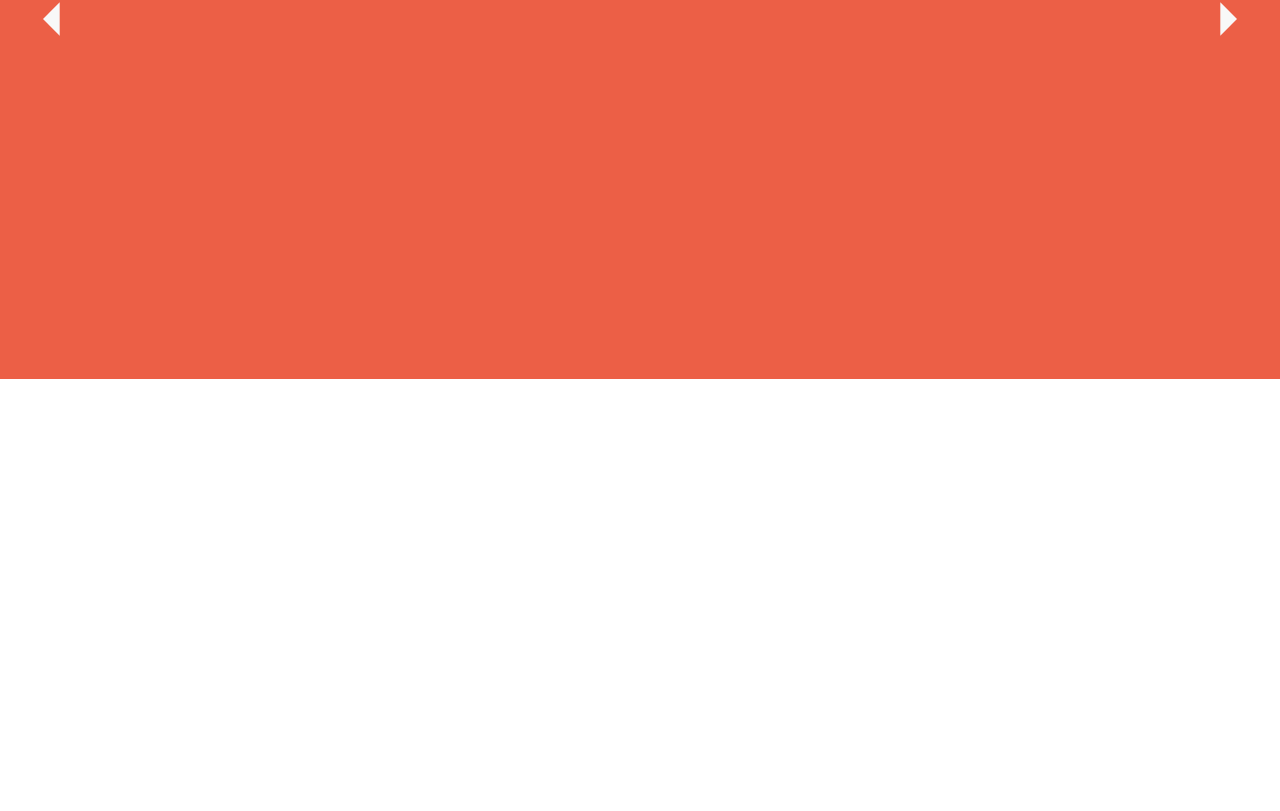
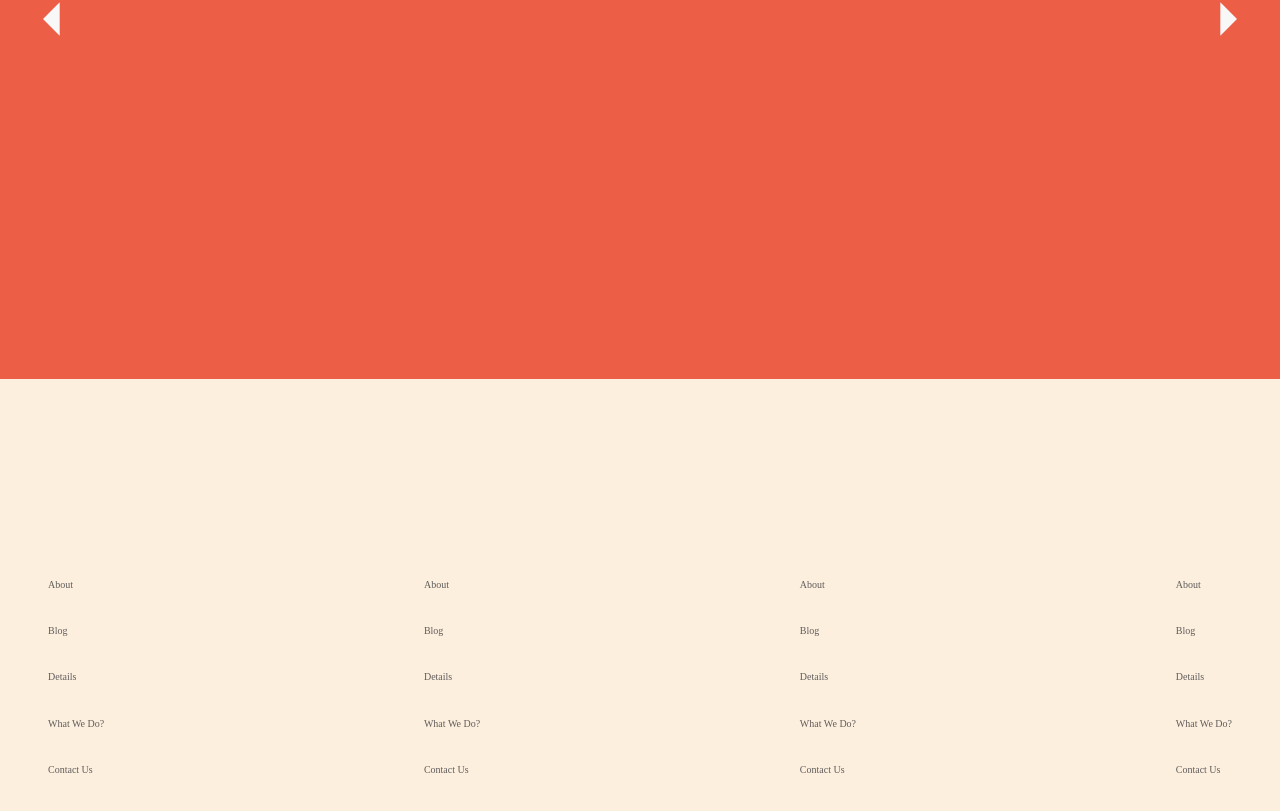
Before and after one commit to Animalia-Android/eCommerce-ClothingShop, a React (Create React App) app: page / in a window 1280 px wide. Shown: the part 2399-3210 px from the top of the page. Before the commit the page ends 2778 px from the top, so only its background shows below. Built offline with nearby package versions, Linux system fonts and the light colour scheme.

Commit message:
scss styling added to webstire footer

```diff
--- a/src/App.js
+++ b/src/App.js
@@ -1,11 +1,11 @@
 import "./App.scss";
-import Carousel from "./components/Carousel";
+import { Data } from "./components/Data";
 import Header from "./components/Header";
 import Section from "./components/Section";
 import SmallSection from "./components/SmallSection";
 import SubSmallSection from "./components/SubSmallSection";
-
-import { Data } from "./components/Data";
+import Carousel from "./components/Carousel";
+import Footer from "./components/Footer";
 
 function App() {
   return (
@@ -15,6 +15,7 @@ function App() {
       <SmallSection />
       <SubSmallSection />
       <Carousel slides={Data} />
+      <Footer />
     </div>
   );
 }
--- a/src/components/Footer.js
+++ b/src/components/Footer.js
@@ -1,7 +1,42 @@
 import React from "react";
+import "../styles/Footer.scss";
 
 const Footer = () => {
-  return <div>Footer</div>;
+  return (
+    <section className="footer">
+      <p>
+        <span>About</span>
+        <span>Blog</span>
+        <span>Details</span>
+        <span>What We Do?</span>
+        <span>Contact Us</span>
+      </p>
+
+      <p>
+        <span>About</span>
+        <span>Blog</span>
+        <span>Details</span>
+        <span>What We Do?</span>
+        <span>Contact Us</span>
+      </p>
+
+      <p>
+        <span>About</span>
+        <span>Blog</span>
+        <span>Details</span>
+        <span>What We Do?</span>
+        <span>Contact Us</span>
+      </p>
+
+      <p>
+        <span>About</span>
+        <span>Blog</span>
+        <span>Details</span>
+        <span>What We Do?</span>
+        <span>Contact Us</span>
+      </p>
+    </section>
+  );
 };
 
 export default Footer;
--- a/src/styles/Carousel.scss
+++ b/src/styles/Carousel.scss
@@ -39,8 +39,6 @@
     align-items: center;
     .texts {
         margin-top: 1rem;
-
-
         p {
             margin: 2rem;
         }
--- a/src/styles/Footer.scss
+++ b/src/styles/Footer.scss
@@ -0,0 +1,21 @@
+@import './colors';
+
+.footer {
+    width: 100%;
+    height: 70vh;
+    background-color: $cream-color;
+    display: flex;
+    align-items: center;
+    justify-content: space-between;
+
+    p {
+        padding: 3rem;
+        color: $gray-color;
+        font-size: 10px;
+
+        span {
+            display: block;
+            margin-top: 2.2rem;
+        }
+    }
+}
```
